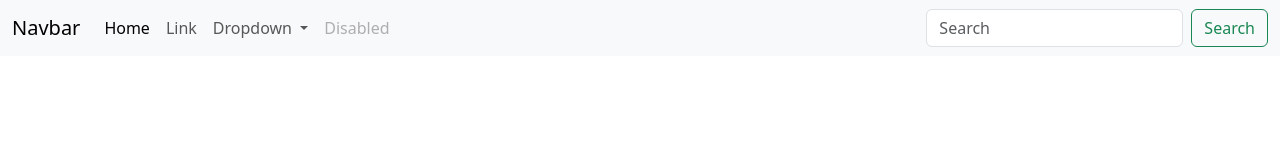
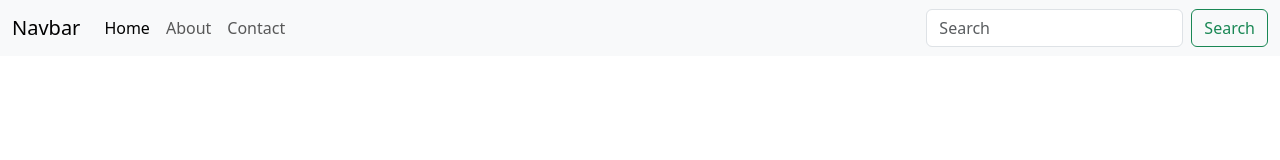
Before and after one commit to elifintizamoglu/tobeto-java3a-rentacar-frontend, an Angular app: page / in a window 1280 px wide. Shown: the top 160 px of the page. Built offline with nearby package versions, Linux system fonts and the light colour scheme.

Commit message:
fix navbar

```diff
--- a/src/app/shared/components/navbar/navbar.component.html
+++ b/src/app/shared/components/navbar/navbar.component.html
@@ -1,31 +1,29 @@
 <nav class="navbar navbar-expand-lg bg-body-tertiary">
   <div class="container-fluid">
     <a class="navbar-brand" href="#">Navbar</a>
-      <button class="navbar-toggler" type="button" data-bs-toggle="collapse" data-bs-target="#navbarSupportedContent" aria-controls="navbarSupportedContent" aria-expanded="false" aria-label="Toggle navigation">
+    <button class="navbar-toggler" type="button" data-bs-toggle="collapse" data-bs-target="#navbarSupportedContent"
+      aria-controls="navbarSupportedContent" aria-expanded="false" aria-label="Toggle navigation">
       <span class="navbar-toggler-icon"></span>
     </button>
     <div class="collapse navbar-collapse" id="navbarSupportedContent">
       <ul class="navbar-nav me-auto mb-2 mb-lg-0">
-          <li class="nav-item">
-            <a class="nav-link active" aria-current="page" href="#">Home</a>
+
+        <li class="nav-item" *ngFor="let navItem of navItems">
+          <!-- Angular içerisinde yönlendirme yapacaksak routerLink kullanamız gerekiyor -->
+          <!-- routerLinkActive ilgili route aktif olduğunda verilen classı ekler -->
+
+          <a *ngIf="!isUrl(navItem.link); else urlLink"
+            class="nav-link" aria-current="page"
+            [routerLink]="!isUrl(navItem.link) ? navItem.link : null"
+            routerLinkActive="active"
+            >{{ navItem.label }}</a>
+
+          <ng-template #urlLink>
+
+            <a class="nav-link" aria-current="page" [href]="navItem.link">{{ navItem.label }}</a>
+          </ng-template>
         </li>
-          <li class="nav-item">
-            <a class="nav-link" href="#">Link</a>
-          </li>
-          <li class="nav-item dropdown">
-            <a class="nav-link dropdown-toggle" href="#" role="button" data-bs-toggle="dropdown" aria-expanded="false">
-              Dropdown
-            </a>
-            <ul class="dropdown-menu">
-              <li><a class="dropdown-item" href="#">Action</a></li>
-              <li><a class="dropdown-item" href="#">Another action</a></li>
-              <li><hr class="dropdown-divider"></li>
-              <li><a class="dropdown-item" href="#">Something else here</a></li>
-            </ul>
-          </li>
-          <li class="nav-item">
-            <a class="nav-link disabled" aria-disabled="true">Disabled</a>
-          </li>
+
       </ul>
       <form class="d-flex" role="search">
         <input class="form-control me-2" type="search" placeholder="Search" aria-label="Search">
--- a/src/app/shared/components/navbar/navbar.component.ts
+++ b/src/app/shared/components/navbar/navbar.component.ts
@@ -1,12 +1,40 @@
-import { Component } from '@angular/core';
+import { CommonModule } from '@angular/common';
+import { Component, Input } from '@angular/core';
+import { RouterModule } from '@angular/router';
+
+/*
+export interface NavItemInterface {
+  label: string;
+}
+
+export type NavItem = NavItemInterface;
+*/
+
+export type NavItem = {
+  label: string;
+  link: string;
+};
 
 @Component({
   selector: 'app-navbar',
   standalone: true,
-  imports: [],
+  imports: [
+    CommonModule, //ngFor
+    RouterModule
+  ],
   templateUrl: './navbar.component.html',
   styleUrl: './navbar.component.scss'
 })
+
 export class NavbarComponent {
 
+  @Input() navItems: NavItem[] = [];
+
+  isUrl(url: string): boolean {
+    return url.startsWith('http') || url.startsWith('https');
+
+    // const urlRegex = new RegExp(/(https:\/\/www\.|http:\/\/www\.|https:\/\/|http:\/\/)?[a-zA-Z0-9]{2,}(\.[a-zA-Z0-9]{2,})(\.[a-zA-Z0-9]{2,})?/);
+    // return urlRegex.test(url);
+  }
+
 }
--- a/src/app/shared/layouts/home-layout/home-layout.component.html
+++ b/src/app/shared/layouts/home-layout/home-layout.component.html
@@ -1,5 +1,5 @@
 <div class="min-vh-100 d-flex flex-column">
-  <app-navbar></app-navbar>
+  <app-navbar [navItems]="navItems"></app-navbar>
 
   <main class="container-fluid flex-grow-1 my-3">
     <ng-content></ng-content>
--- a/src/app/shared/layouts/home-layout/home-layout.component.ts
+++ b/src/app/shared/layouts/home-layout/home-layout.component.ts
@@ -1,5 +1,5 @@
 import { Component } from '@angular/core';
-import { NavbarComponent } from '../../components/navbar/navbar.component';
+import { NavItem, NavbarComponent } from '../../components/navbar/navbar.component';
 import { FooterComponent } from '../../components/footer.component';
 import { ButtonComponent } from '../../components/button/button.component';
 
@@ -12,4 +12,10 @@ import { ButtonComponent } from '../../components/button/button.component';
 })
 export class HomeLayoutComponent {
 
+  navItems: NavItem[] = [
+    { label: 'Home', link: '/' },
+    { label: 'About', link: '/about' },
+    { label: 'Contact', link: '/contact' },
+  ];
+
 }
```
Lines whose indentation alone changed are shown as unchanged.
